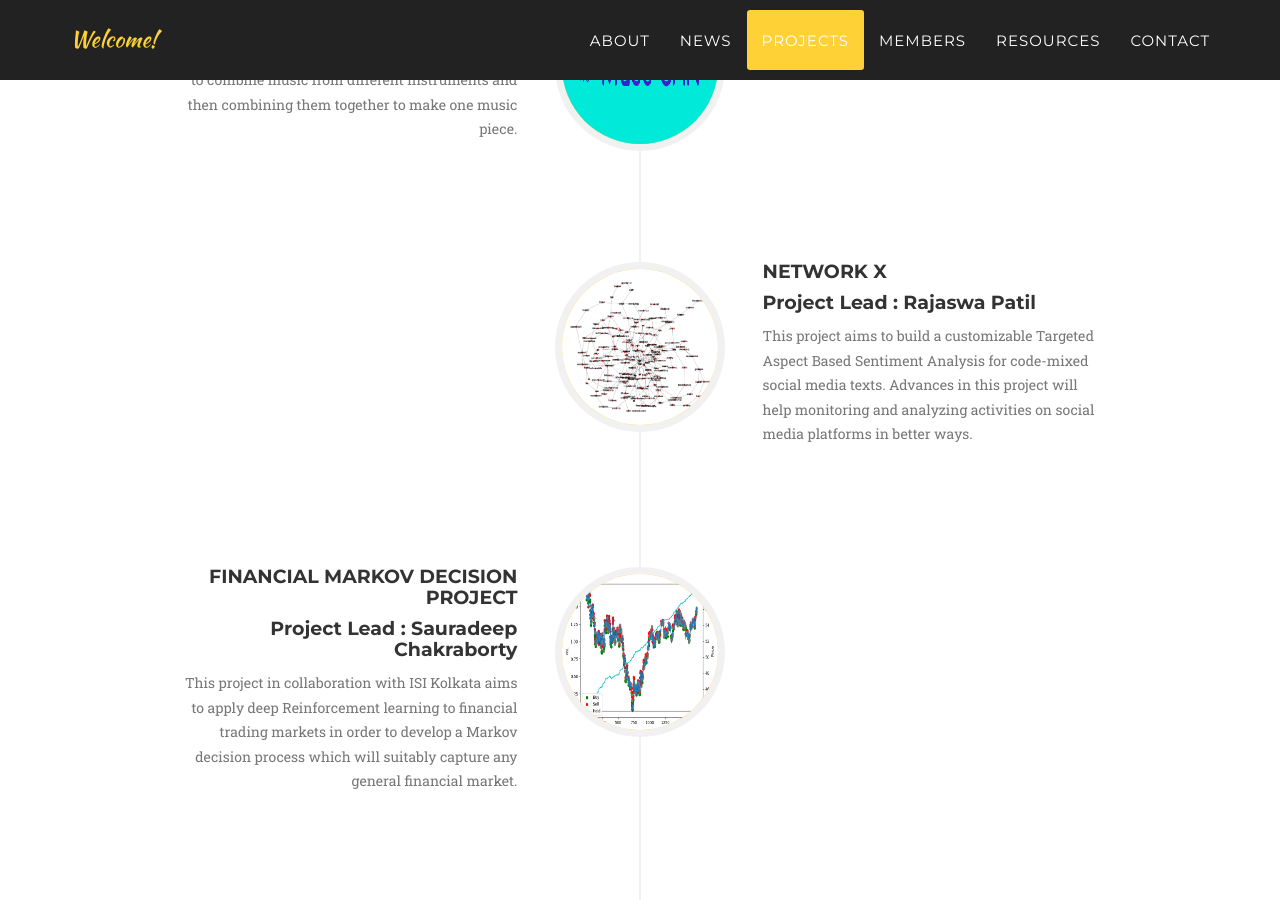
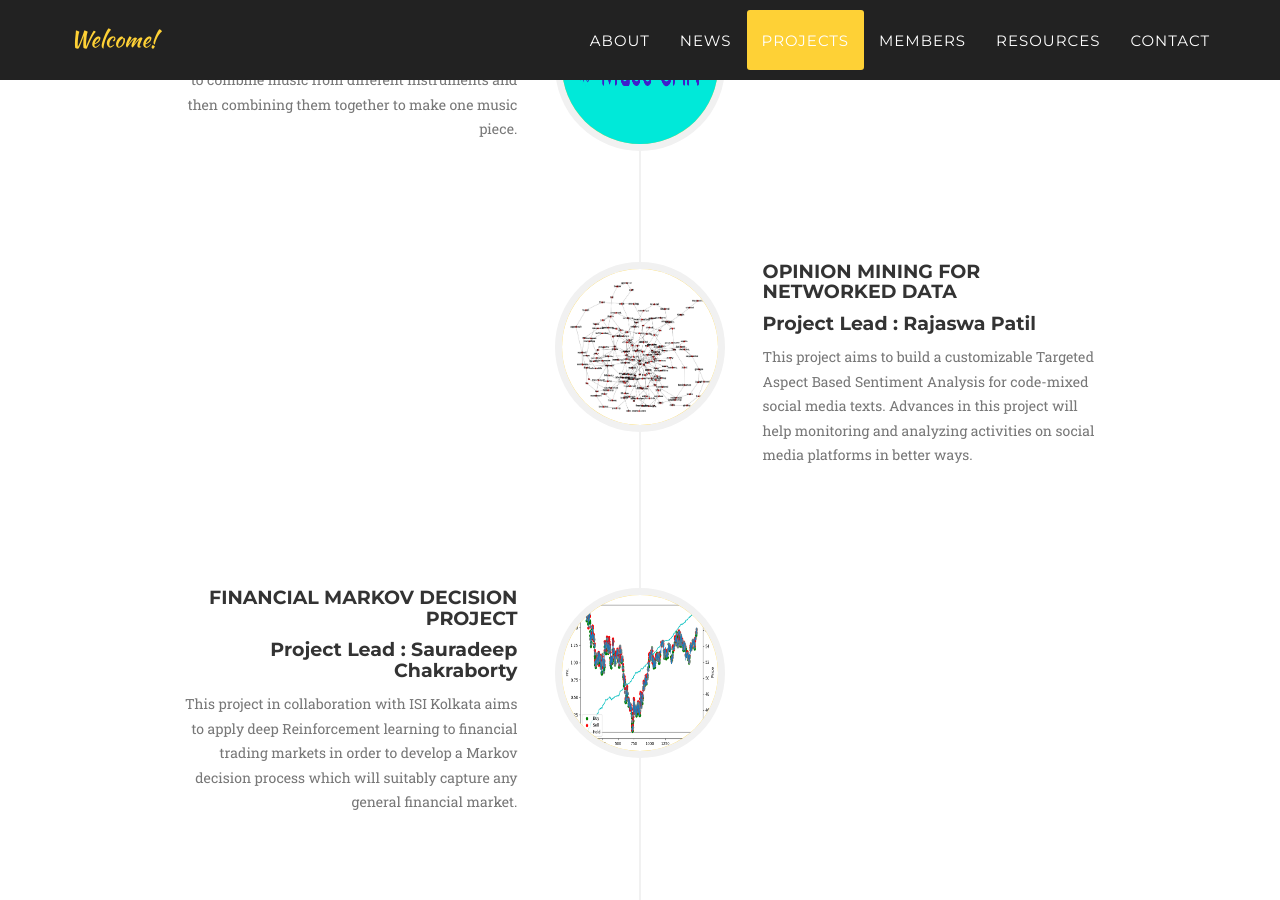
Before and after one commit to SforAiDl/SforAiDl.github.io, a Jekyll site: the page built from index.html, in a window 1280 px wide and 900 px high, scrolled down 3614 px. Built offline with Jekyll 4.4.1, drawn with Linux system fonts in a browser that asks for light colours; some web fonts are replaced.

Commit message:
Update projects.html

```diff
--- a/_includes/projects.html
+++ b/_includes/projects.html
@@ -59,7 +59,7 @@
                             </div>
                             <div class="timeline-panel">
                                 <div class="timeline-heading">
-                                    <h4>Network X</h4>
+                                    <h4>Opinion Mining For Networked Data</h4>
                                     <h4 class="subheading">Project Lead : Rajaswa Patil</h4>
                                 </div>
                                 <div class="timeline-body">
```
